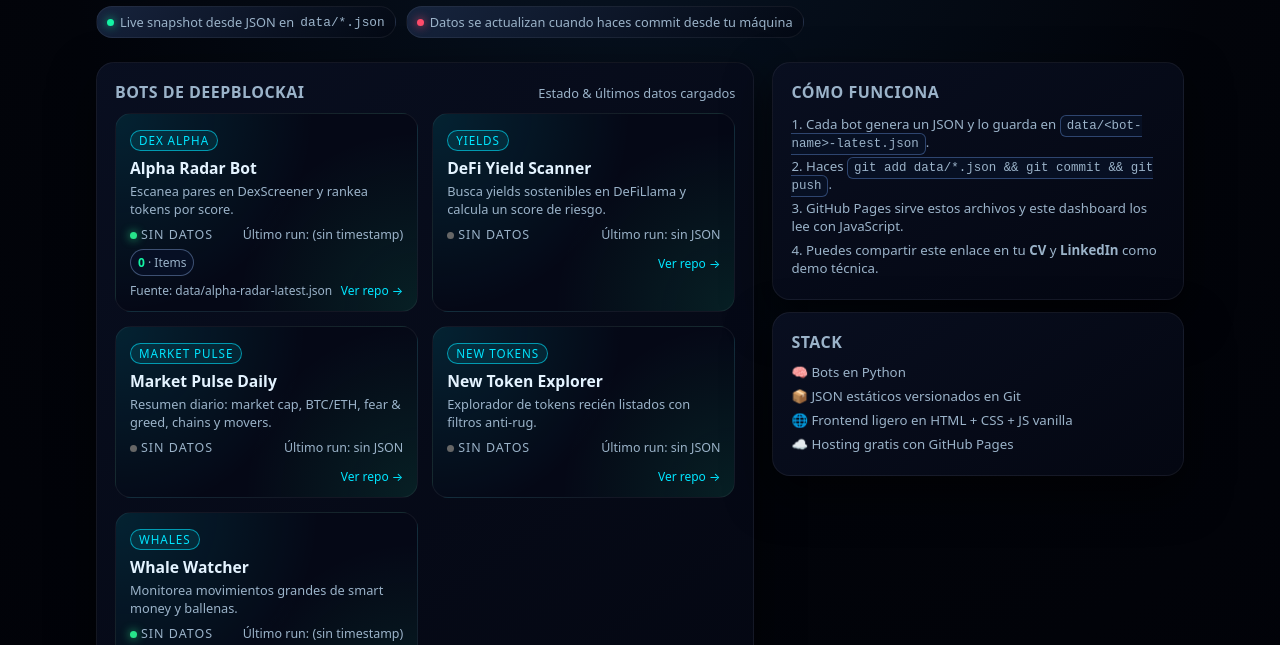
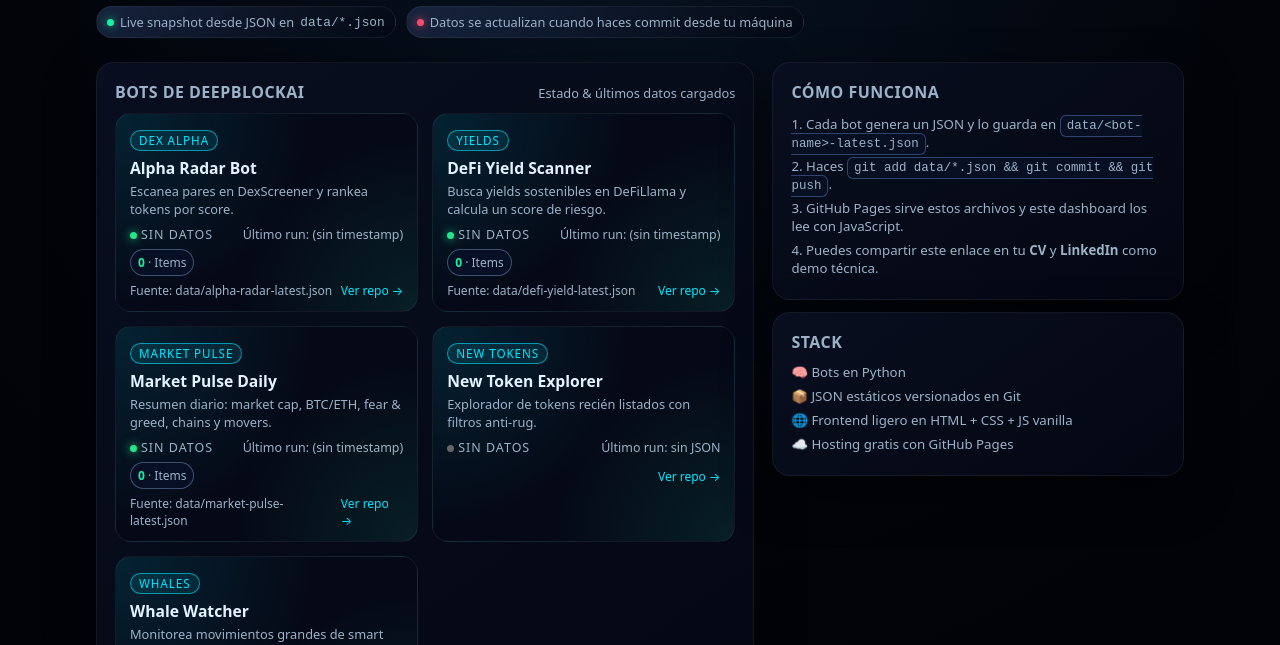
Before and after one commit to RafaelHinojosaH/deepblockai-dashboard, a plain HTML site: page index.html in a window 1280 px wide. Shown: the part 107-752 px from the top of the page. Drawn offline with Linux system fonts and the light colour scheme; no server answers.

Commit message:
fix: wire bot JSON paths and update dashboard UI

```diff
--- a/index.html
+++ b/index.html
@@ -415,7 +415,8 @@
     name: "DeFi Yield Scanner",
     tag: "Yields",
     description: "Busca yields sostenibles en DeFiLlama y calcula un score de riesgo.",
-        jsonPath: "data/defi-yield-scanner-latest.json",
+    // usa uno de los que ya existen:
+    jsonPath: "data/defi-yield-latest.json",    // o "data/defi-yield-scanner.json"
     repo: "https://github.com/RafaelHinojosaH/deepblock-defi-yield-scanner"
   },
   {
@@ -423,7 +424,8 @@
     name: "Market Pulse Daily",
     tag: "Market Pulse",
     description: "Resumen diario: market cap, BTC/ETH, fear & greed, chains y movers.",
-        jsonPath: "data/market-pulse-daily-latest.json",
+    // aquí el archivo que ya existe:
+    jsonPath: "data/market-pulse-latest.json",
     repo: "https://github.com/RafaelHinojosaH/market-pulse-daily"
   },
   {
@@ -431,7 +433,7 @@
     name: "New Token Explorer",
     tag: "New Tokens",
     description: "Explorador de tokens recién listados con filtros anti-rug.",
-        jsonPath: "data/new-token-explorer-latest.json",
+    jsonPath: "data/new-token-explorer-latest.json",   // lo creamos abajo
     repo: "https://github.com/RafaelHinojosaH/new-token-explorer"
   },
   {
@@ -442,7 +444,6 @@
     jsonPath: "data/whale-watcher-latest.json",
     repo: "https://github.com/RafaelHinojosaH/whale-watcher"
   }
-      // Puedes agregar airdrop-finder, narratives, etc. con el mismo formato
 ];
 
     function createBotCard(bot) {
```
Also changed, not shown: 1 other file. Lines whose indentation alone changed are shown as unchanged.
